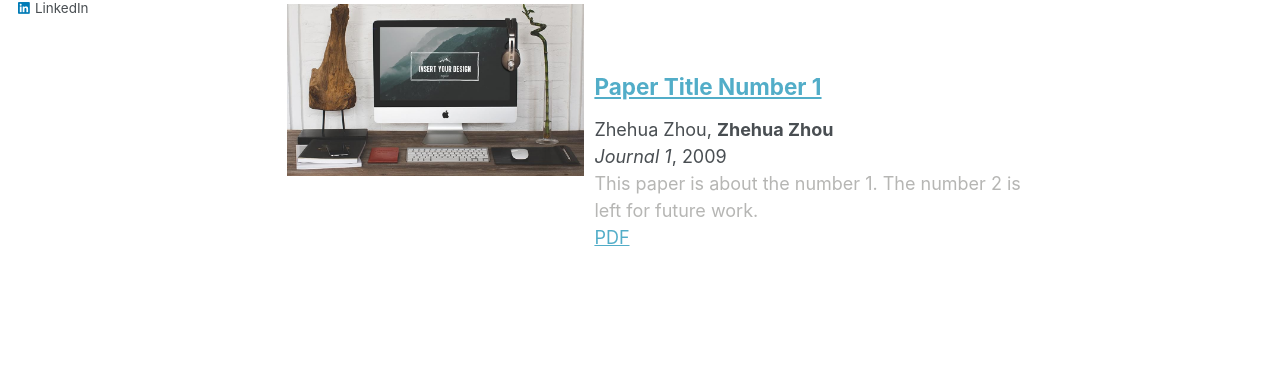
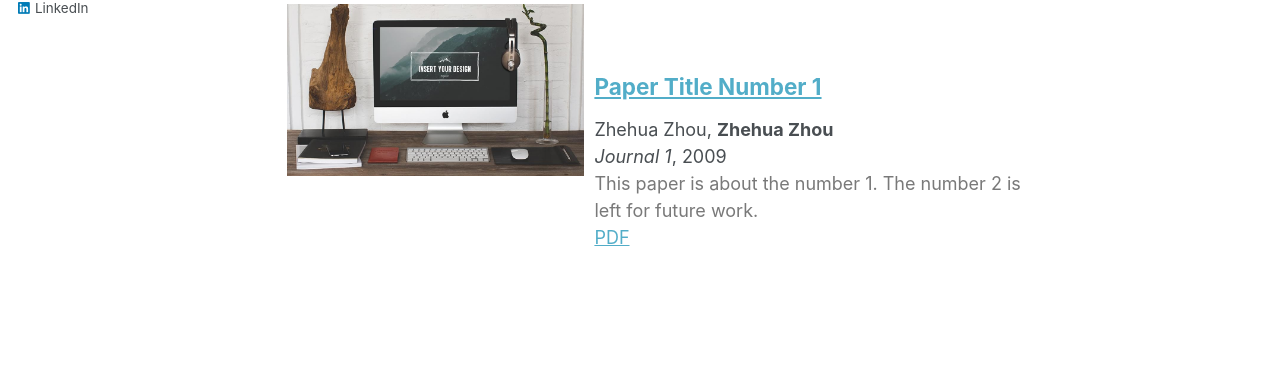
Before and after one commit to zhehuazhou/zhehuazhou.github.io, a Jekyll site: the page built from _pages/about.md, in a window 1280 px wide and 1289 px high. Shown: the part 611-977 px from the top of the window. Built offline with Jekyll 4.4.1, drawn with Linux system fonts in a browser that asks for light colours; some web fonts are replaced.

Commit message:
initial update

```diff
--- a/_includes/archive-single_double.html
+++ b/_includes/archive-single_double.html
@@ -44,6 +44,7 @@
   display: table;
   width: 100%;
   align-items: center;
+  height=300px;
 }
 .col-left {
   display: table-cell;
@@ -98,7 +99,7 @@
         {% elsif post.collection == 'publications' %}
           <p> {{ post.authorlist }} <br>
           <i> {{ post.venue }}</i>, {{ post.date | default: "1900-01-01" | date: "%Y" }} <br>
-           <font color="#B6B6B4">{{ post.excerpt }}</font> <br>
+           <font color="#797979">{{ post.excerpt }}</font> <br>
           <a href=" {{ post.paperurl }} ">PDF</a></p>
         {% elsif post.date %}
          <p class="page__date"><strong><i class="fa fa-fw fa-calendar" aria-hidden="true"></i> {{ site.data.ui-text[site.locale].date_label | default: "Published:" }}</strong> <time datetime="{{ post.date | default: "1900-01-01" | date_to_xmlschema }}">{{ post.date | default: "1900-01-01" | date: "%B %d, %Y" }}</time></p>
```
